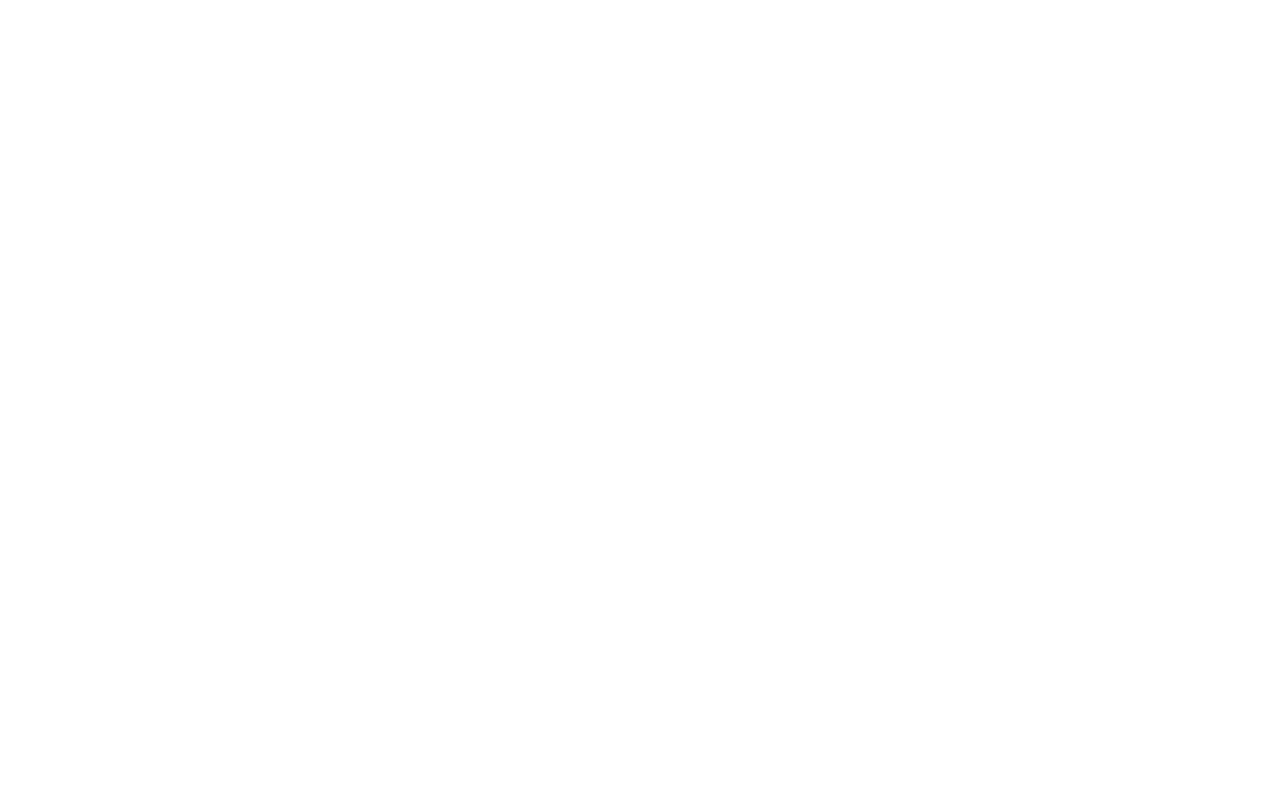
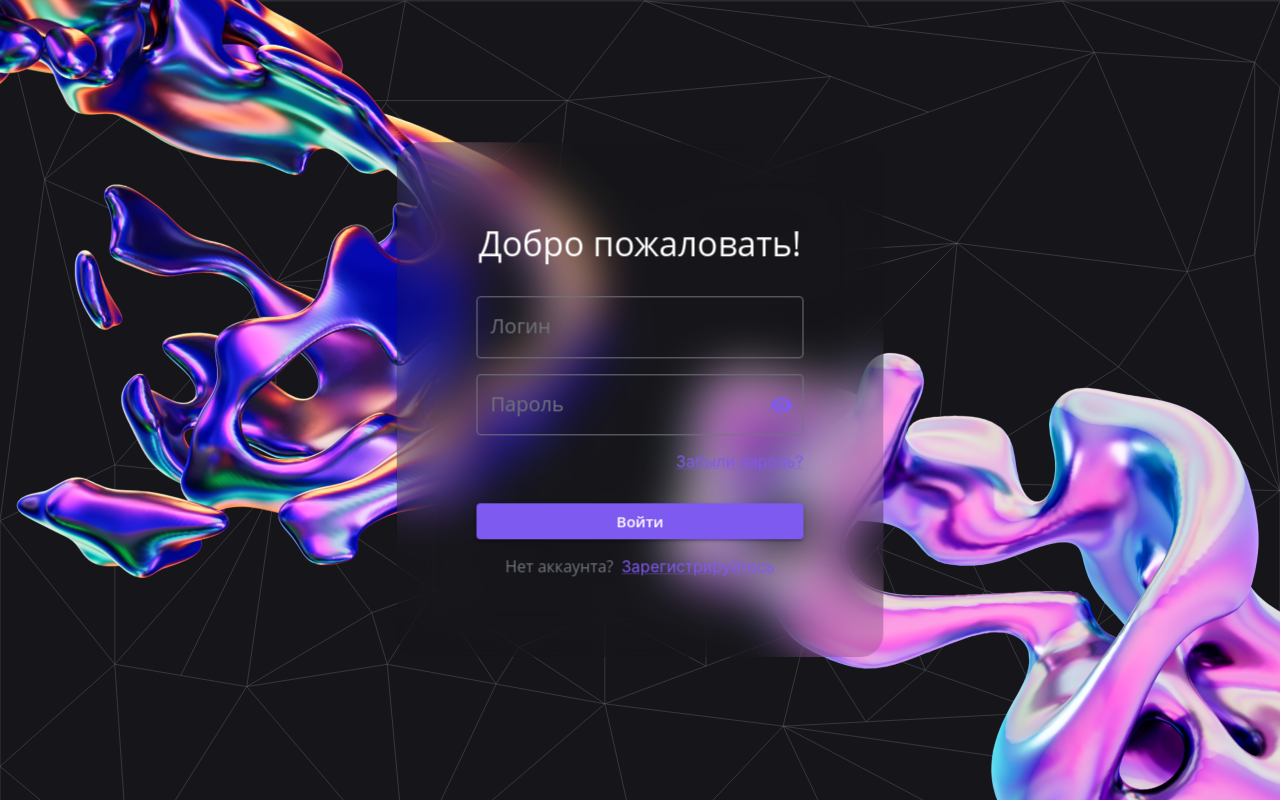
Before and after one commit to Harmary/3D4PRO, a React (Create React App) app in the folder frontend/: page /login in a window 1280 px wide. Before the commit this address had no page. Built offline with nearby package versions, Linux system fonts and the light colour scheme.

Commit message:
added login page

```diff
--- a/frontend/src/App.tsx
+++ b/frontend/src/App.tsx
@@ -5,16 +5,20 @@
 import MainPage from './pages/main/main';
 import theme from './theme'
 import ShopPage from './pages/shop/shop';
+import LoginPage from './pages/login/login';
+import RegisterPage from './pages/register/register';
 
 
 function App() {
   return (
     <div className="App">
       <ThemeProvider theme={theme}>
-          <Routes>
-            <Route path='/' element={<MainPage />} />
+        <Routes>
+          <Route path='/' element={<MainPage />} />
           <Route path='/shop' element={<Layout><ShopPage /></Layout>} />
-          </Routes>
+          <Route path='/login' element={<LoginPage />} />
+          <Route path='/register' element={<RegisterPage />} />
+        </Routes>
       </ThemeProvider>
     </div>
   );
--- a/frontend/src/components/header.tsx
+++ b/frontend/src/components/header.tsx
@@ -3,7 +3,7 @@
 import { Button, FormControl, Grid, IconButton, InputAdornment, OutlinedInput} from '@mui/material';
 import Typography from '@mui/material/Typography';
 import SearchIcon from '@mui/icons-material/Search';
-import { Link, NavLink } from 'react-router-dom';
+import { Link} from 'react-router-dom';
 import { WhiteTextField } from './whiteFormControll';
 import MenuNavLink from './menuNavLink';
 
@@ -63,7 +63,8 @@
                 </Grid>
             </Grid>
             <Grid item>
-                <Button size='medium' variant='contained'>Войти</Button>
+                <Button component={Link}
+                to="/login"  size='medium' variant='contained'>Войти</Button>
             </Grid>
         </Grid>
     </>
--- a/frontend/src/components/mainpage/form.tsx
+++ b/frontend/src/components/mainpage/form.tsx
@@ -1,12 +1,12 @@
 import { Box, Button, Container, Grid, TextField, Typography } from "@mui/material";
+import { WhiteTextField } from "../whiteFormControll";
 
 export default function Form() {
     return <>
         <Container>
-            <Box sx={{ height: "auto", p: 8, mt: 24, mb:24, backgroundColor: "#16161A", borderRadius: 3 }}>
+            <Box sx={{ height: "auto", p: 8, mt: 24, mb: 24, backgroundColor: "#16161A", borderRadius: 3 }}>
                 <Grid container direction={"column"} rowSpacing={24}>
-                    <Grid lg={6} item>
-                        <Grid container direction={"column"}>
+                    <Grid item>
                         <Grid container direction={"column"} rowSpacing={4}>
                             <Grid item>
                                 <Typography variant="h3" color="primary.contrastText">Хотите свою модель?</Typography>
@@ -16,17 +16,19 @@
                             </Grid>
                         </Grid>
                     </Grid>
-                    </Grid>
                     <Grid item>
                         <form >
-                            <Grid container columnSpacing={2}>
+                            <Grid container alignItems={"center"} columnSpacing={2}>
                                 <Grid item lg={4}>
+                                    <WhiteTextField fullWidth>
                                         <TextField
                                             placeholder="email"
+                                            label="Email"
                                             type="email"
                                             margin="dense"
                                             fullWidth
                                         />
+                                    </WhiteTextField>
                                 </Grid>
                                 <Grid item lg={2}>
                                     <Button variant='contained'>Отправить</Button>
--- a/frontend/src/components/whiteFormControll.tsx
+++ b/frontend/src/components/whiteFormControll.tsx
@@ -7,6 +7,9 @@
         color: theme.palette.primary.contrastText,
     },
     '& label.Mui-focused': {
+        color: theme.palette.primary.main,
+    },
+    '& label': {
         color: '#72757E',
     },
     '& .MuiInput-underline:after': {
@@ -23,4 +26,5 @@
             borderColor: theme.palette.primary.main,
         },
     },
+
 });
--- /dev/null
+++ b/frontend/src/pages/login/login.css
@@ -0,0 +1,39 @@
+.login__background {
+    position: absolute;
+    top: 0;
+    left: 0;
+    width: 100%;
+    height: 100%;
+    background: url("../../assets/web2.svg") repeat 0% 0%/100% #16161A;
+    overflow: hidden;
+}
+
+.login__form {
+    position: absolute;
+    padding: 80px;
+    /* width: 529px; */
+    left: 50%;
+    top: 50%;
+    transform: translate(-50%, -50%);
+    background: rgba(22, 22, 26, 0.2);
+    backdrop-filter: blur(24px);
+    /* Note: backdrop-filter has minimal browser support */
+    border-radius: 24px;
+}
+
+.abstract2 {
+    position: absolute;
+    width: 872px;
+    height: 872px;
+    right: -171px;
+    bottom: -316px;
+    background: url('../../assets/images/login_abstract2.png') 100% no-repeat;
+}
+.abstract1 {
+position: absolute;
+    width: 1012px;
+    height: 1012px;
+    left: -292px;
+    top: -332px;
+    background: url('../../assets/images/login_abstract1.png') 100% no-repeat;
+}
--- /dev/null
+++ b/frontend/src/pages/login/login.tsx
@@ -0,0 +1,77 @@
+import { Box, Button, Container, FormControl, Grid, IconButton, InputAdornment, InputLabel, Link, OutlinedInput, TextField, Typography } from '@mui/material'
+import './login.css'
+import theme from '../../theme'
+import { WhiteTextField } from '../../components/whiteFormControll'
+import { useState } from 'react';
+import Visibility from '@mui/icons-material/Visibility';
+import VisibilityOff from '@mui/icons-material/VisibilityOff';
+
+export default function LoginPage() {
+    const [showPassword, setShowPassword] = useState(false);
+
+    const handleClickShowPassword = () => setShowPassword((show) => !show);
+
+    const handleMouseDownPassword = (event: React.MouseEvent<HTMLButtonElement>) => {
+        event.preventDefault();
+    };
+
+
+    return <>
+        <Box className='login__background'>
+            <div className='abstract1' />
+            <div className='abstract2' />
+            <div className="login__form">
+                <Grid alignItems={"center"} justifyContent={"center"} container>
+                    <Grid lg={12} item>
+                        <Grid container alignItems={"center"} direction={"column"} rowGap={4}>
+                            <Typography color={theme.palette.primary.contrastText} variant="h4">
+                                Добро пожаловать!
+                            </Typography>
+                            <Grid direction={"column"} rowSpacing={2} container>
+                                <Grid item>
+                                    <WhiteTextField fullWidth>
+                                        <TextField fullWidth label="Логин" />
+                                    </WhiteTextField>
+                                </Grid>
+                                <Grid item>
+                                    <WhiteTextField fullWidth variant="outlined">
+                                        <InputLabel htmlFor="outlined-adornment-password">Пароль</InputLabel>
+                                        <OutlinedInput
+                                            id="outlined-adornment-password"
+                                            type={showPassword ? 'text' : 'password'}
+                                            endAdornment={
+                                                <InputAdornment position="end">
+                                                    <IconButton
+                                                        aria-label="toggle password visibility"
+                                                        onClick={handleClickShowPassword}
+                                                        onMouseDown={handleMouseDownPassword}
+                                                        edge="end"
+                                                    >
+                                                        {showPassword ? <VisibilityOff htmlColor={theme.palette.primary.main} /> : <Visibility htmlColor={theme.palette.primary.main} />}
+                                                    </IconButton>
+                                                </InputAdornment>
+                                            }
+                                            label="Пароль"
+                                        />
+                                    </WhiteTextField>
+                                </Grid>
+                                <Grid item alignSelf={"end"}>
+                                    <Link>Забыли пароль?</Link>
+                                </Grid>
+                            </Grid>
+                            <Grid direction={"column"} rowGap={2} alignItems={"center"} container>
+                                <Button size='large' fullWidth variant="contained">Войти</Button>
+                                <Grid item>
+                                    <Typography mr={1} color={'#72757E'} variant='caption'>Нет аккаунта?</Typography>
+                                    <Link>Зарегистрируйтесь</Link>
+                                </Grid>
+                            </Grid>
+                        </Grid>
+
+                    </Grid>
+
+                </Grid>
+            </div>
+        </Box >
+    </>
+}
--- /dev/null
+++ b/frontend/src/pages/register/register.tsx
@@ -0,0 +1,4 @@
+export default function RegisterPage() {
+    return <>
+    </>
+}
--- a/frontend/src/theme.tsx
+++ b/frontend/src/theme.tsx
@@ -73,7 +73,6 @@
             fontWeight: "regular",
             fontSize: "16px",
             lineHeight: "155.5 %",
-            textTransform: "capitalize",
         }
     },
     components: {
```
Also changed, not shown: frontend/src/assets/images/login_abstract1.png (added), frontend/src/assets/images/login_abstract2.png (added). Lines whose indentation alone changed are shown as unchanged.
